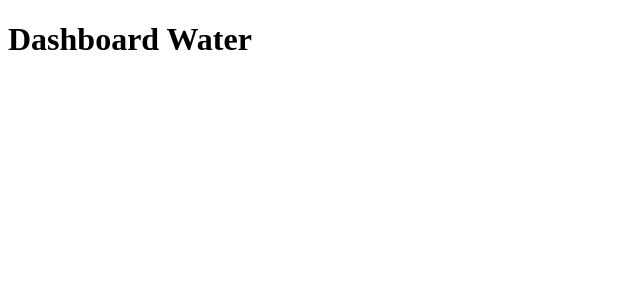
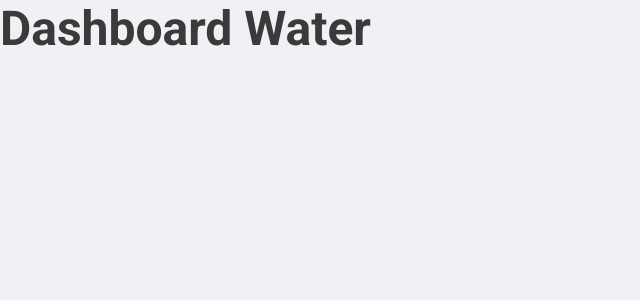
Before and after one commit to keepact/ecommerce-challenge, a React (Create React App) app: page / in a window 1280 px wide. Shown: the top 300 px of the page, without its empty margins (0-640 px from the left). Built offline with nearby package versions, Linux system fonts and the light colour scheme.

Commit message:
Global styles with styled-components

```diff
--- a/package.json
+++ b/package.json
@@ -14,6 +14,7 @@
     "react-dom": "^16.13.1",
     "react-router-dom": "^5.2.0",
     "react-scripts": "3.4.1",
+    "styled-components": "^5.1.0",
     "typescript": "~3.7.2"
   },
   "scripts": {
@@ -36,6 +37,7 @@
   },
   "devDependencies": {
     "@types/react-router-dom": "^5.1.5",
+    "@types/styled-components": "^5.1.0",
     "@typescript-eslint/eslint-plugin": "^2.33.0",
     "@typescript-eslint/parser": "^2.33.0",
     "eslint": "^6.6.0",
--- a/public/index.html
+++ b/public/index.html
@@ -6,6 +6,8 @@
     <meta name="theme-color" content="#000000" />
 
     <title>B2W</title>
+
+    <link href="https://fonts.googleapis.com/css2?family=Roboto:wght@400;700&display=swap" rel="stylesheet">
   </head>
   <body>
     <noscript>You need to enable JavaScript to run this app.</noscript>
--- a/src/App.tsx
+++ b/src/App.tsx
@@ -1,12 +1,16 @@
 import React from 'react';
 import { BrowserRouter } from 'react-router-dom';
 
+import GlobalStyle from './styles/global';
 import Routes from './routes';
 
 const App: React.FC = () => (
-  <BrowserRouter>
-    <Routes />
-  </BrowserRouter>
+  <>
+    <BrowserRouter>
+      <Routes />
+    </BrowserRouter>
+    <GlobalStyle />
+  </>
 );
 
 export default App;
--- a/src/pages/Dashboard-water/index.tsx
+++ b/src/pages/Dashboard-water/index.tsx
@@ -1,7 +1,9 @@
 import React from 'react';
 
+import { Title } from './styles';
+
 const DashboardWater: React.FC = () => {
-  return <h1>Dashboard Water</h1>;
+  return <Title>Dashboard Water</Title>;
 };
 
 export default DashboardWater;
--- /dev/null
+++ b/src/pages/Dashboard-water/styles.ts
@@ -0,0 +1,6 @@
+import styled from 'styled-components';
+
+export const Title = styled.h1`
+  font-size: 48px;
+  color: #3a3a3a;
+`;
--- /dev/null
+++ b/src/styles/global.ts
@@ -0,0 +1,23 @@
+import { createGlobalStyle } from 'styled-components';
+
+export default createGlobalStyle`
+  * {
+    margin: 0;
+    padding: 0;
+    outline: 0;
+    box-sizing: border-box;
+  }
+
+  body {
+    background-color: #F0f0f5;
+    -webkit-font-smoothing: antialiased;
+  }
+
+  body, input, button {
+    font: 16px Roboto, sans-serif;
+  }
+
+  button {
+    cursor: pointer;
+  }
+`;
```
Also changed, not shown: 1 other file (tests, documents, lock files or other folders).
